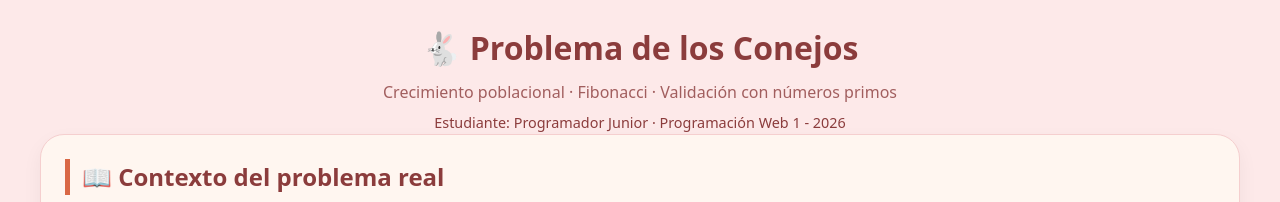
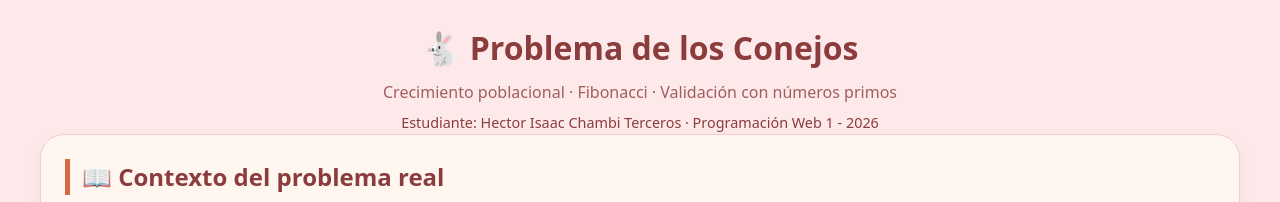
Before and after one commit to hectorr-jpg/tarea-2, a plain HTML site: page index.html in a window 1280 px wide. Shown: the top 202 px of the page. Drawn offline with Linux system fonts and the light colour scheme.

Commit message:
Fix HTML formatting and update student name

```diff
--- a/index.html
+++ b/index.html
@@ -11,7 +11,7 @@
   <header class="hero">
     <h1>🐇 Problema de los Conejos</h1>
     <p class="subtitle">Crecimiento poblacional · Fibonacci · Validación con números primos</p>
-    <p class="student">Estudiante: Programador Junior · Programación Web 1 - 2026</p>
+    <p class="student">Estudiante: Hector Isaac Chambi Terceros · Programación Web 1 - 2026</p>
   </header>
 
   <section class="contexto card">
```
